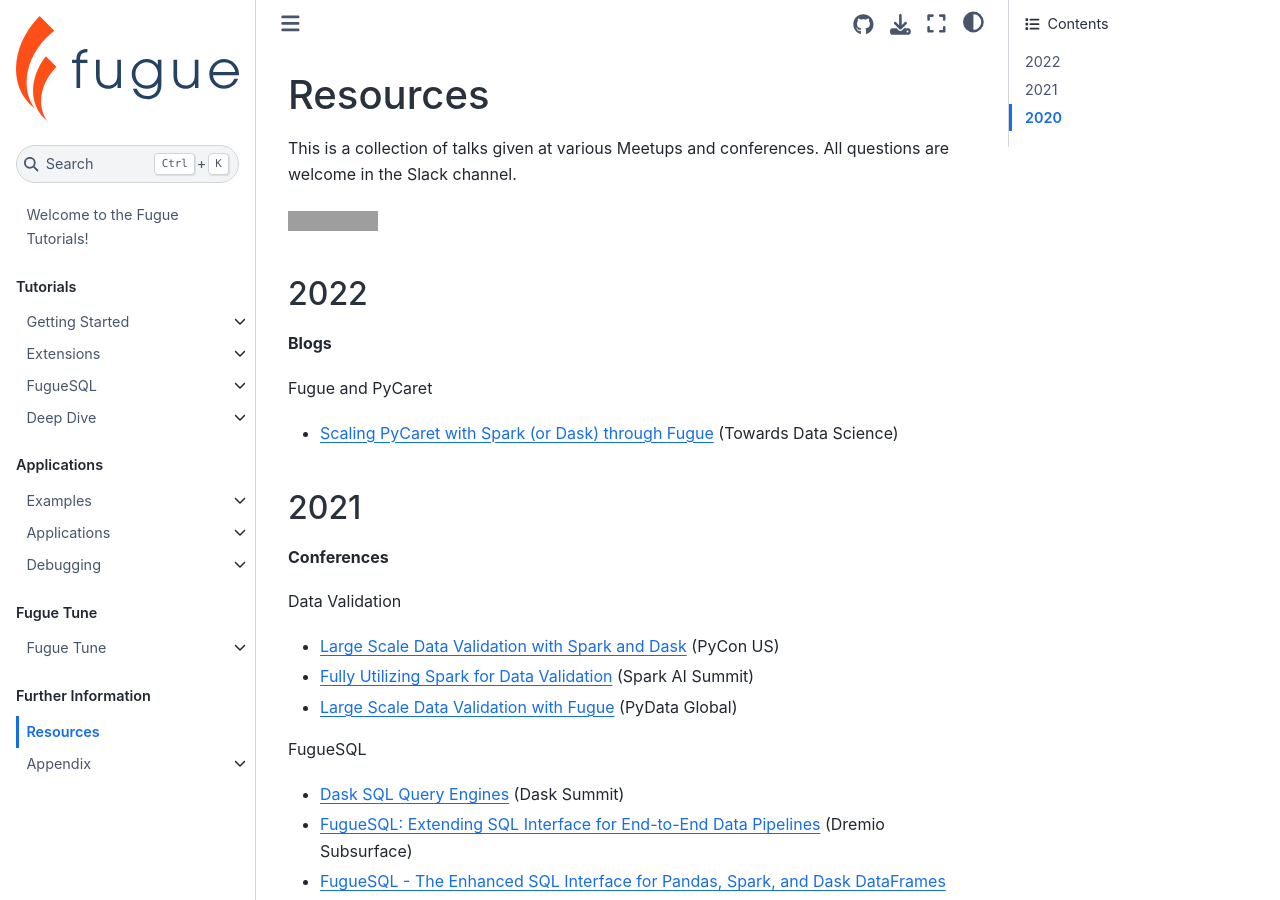
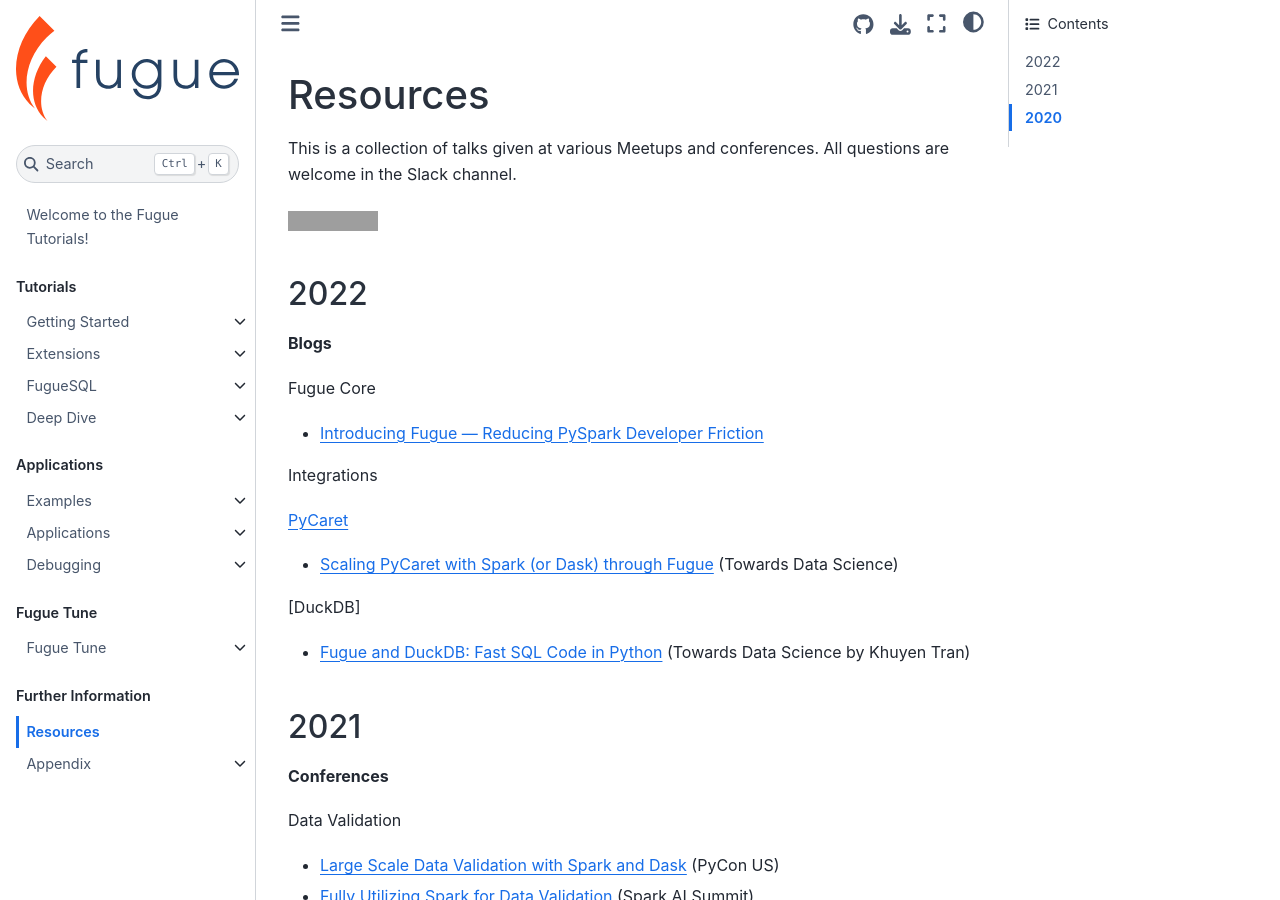
Before and after one commit to fugue-project/tutorials, a Jupyter Book: the page built from tutorials/resources.md, in a window 1280 px wide and 900 px high. Built offline with Jupyter Book 1.0.4 settings and Sphinx 7.4.7 and the Sphinx Book theme 1.1.4, drawn with Linux system fonts in a browser that asks for light colours; pages that are not in the unit, such as notebooks, are missing from menus; grey boxes are pictures that could not be loaded.

Commit message:
adding resources

```diff
--- a/tutorials/resources.md
+++ b/tutorials/resources.md
@@ -8,9 +8,21 @@
 
 **Blogs**
 
-Fugue and PyCaret
+Fugue Core
+
+* [Introducing Fugue — Reducing PySpark Developer Friction](https://towardsdatascience.com/introducing-fugue-reducing-pyspark-developer-friction-a702230455de)
+
+Integrations
+
+[PyCaret](https://github.com/pycaret/pycaret)
 
 * [Scaling PyCaret with Spark (or Dask) through Fugue](https://medium.com/p/60bdc3ce133f) (Towards Data Science)
+
+[DuckDB]
+
+* [Fugue and DuckDB: Fast SQL Code in Python](https://towardsdatascience.com/fugue-and-duckdb-fast-sql-code-in-python-e2e2dfc0f8eb) (Towards Data Science by Khuyen Tran)
+
+
 
 ## 2021
 
```
